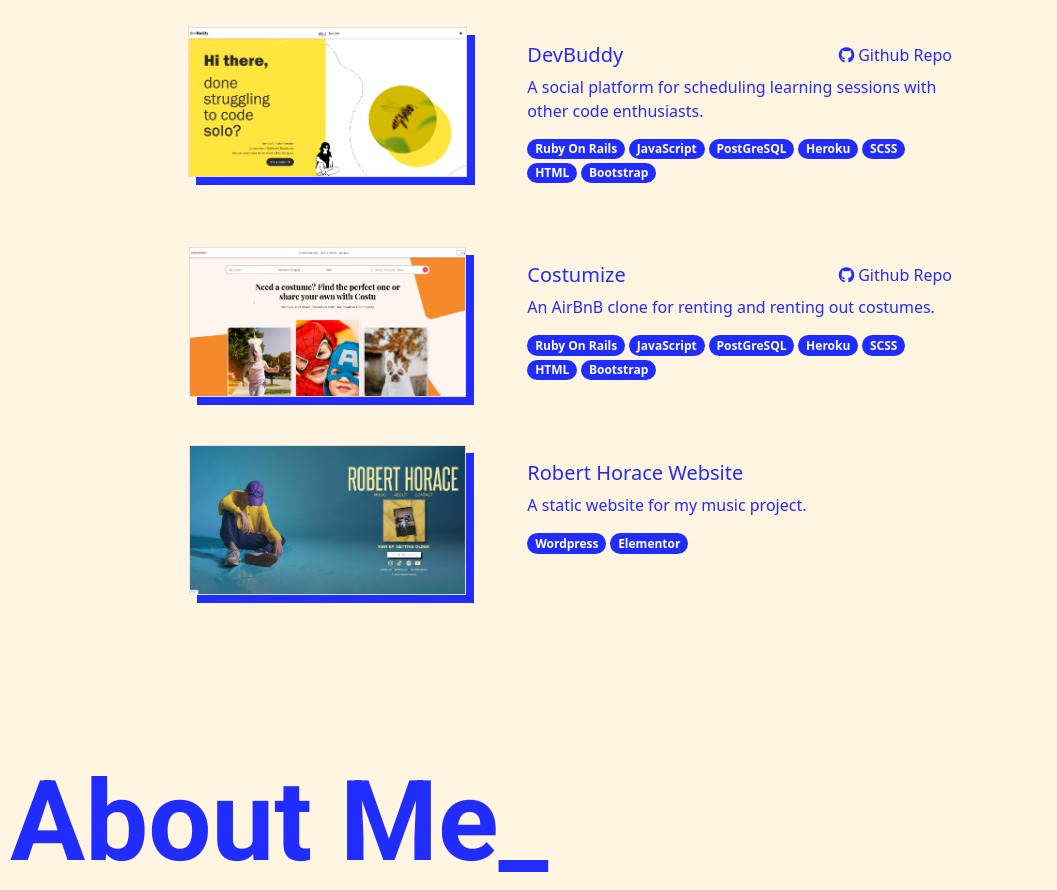
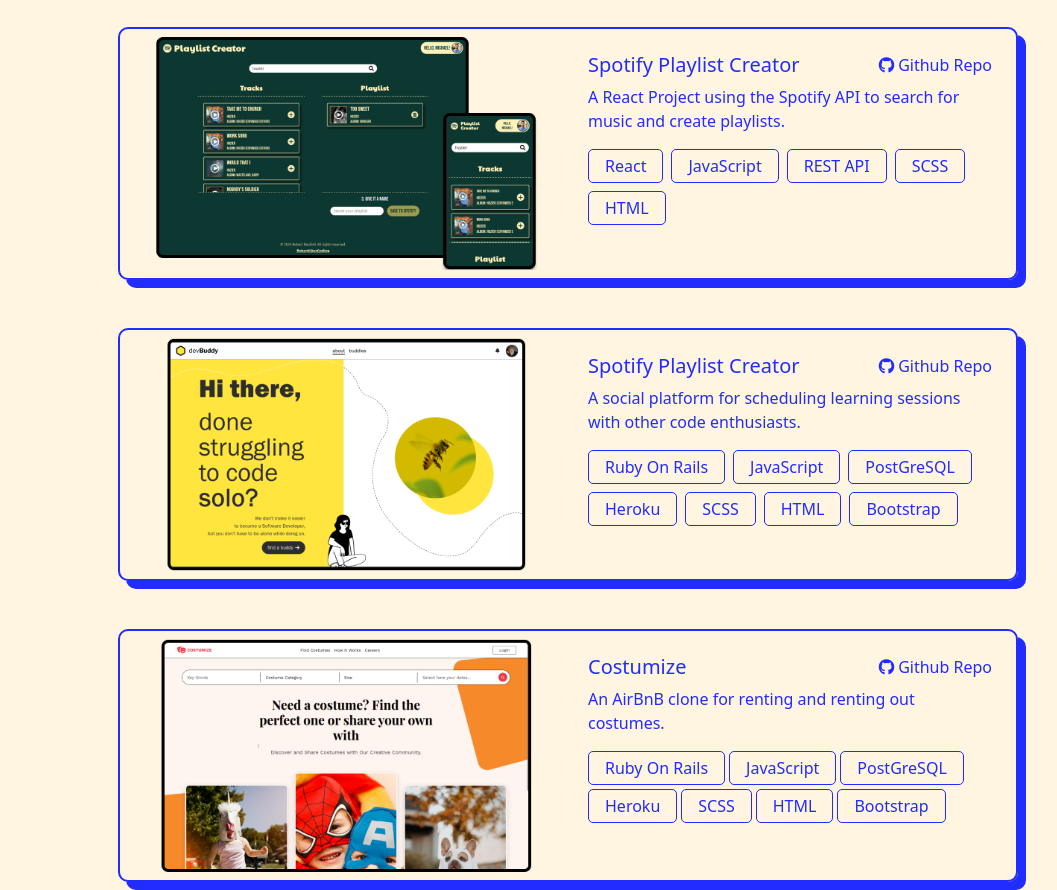
Before and after one commit to RobertLikesCoding/portfolio, a plain HTML site: page index.html in a window 1280 px wide. Shown: the part 1059-1949 px from the top of the page, without its empty margins (72-1129 px from the left). Drawn offline with nearby package versions, Linux system fonts and the light colour scheme.

Commit message:
added new project and new project card styling

```diff
--- a/assets/style.css
+++ b/assets/style.css
@@ -84,6 +84,16 @@ li .nav-link:hover {
   background-color: var(--clr-primary);
 }
 
+.skill-badge {
+  background-color: var(--clr-secondary);
+  color: var(--clr-primary);
+  font-size: 1rem;
+  font-weight: 500;
+  padding: 0.25rem 1rem;
+  border-radius: 5px;
+  border: 1px solid var(--clr-primary);
+}
+
 a {
   text-decoration: none;
 
@@ -120,10 +130,10 @@ a {
 }
 
 .card-width {
-  max-width: 800px;
+  max-width: 900px;
 
   img {
-    max-height: 150px;
+    max-width: 100%;
   }
 }
 
@@ -144,6 +154,9 @@ a {
 
 .project-card {
   transition: all 0.2s ease-in-out;
+  border: 2px solid var(--clr-primary);
+  border-radius: 10px;
+  box-shadow: 8px 8px 0 0 var(--clr-primary);
 
   &:hover {
     transform: scale(1.05);
@@ -153,6 +166,9 @@ a {
 .github-repo {
   &:hover {
     font-weight: 500;
+  }
+  &:active {
+    scale: 0.95;
   }
 }
 
--- a/index.html
+++ b/index.html
@@ -58,42 +58,70 @@
     <section id="projects" class="d-flex flex-column container pt-navbar">
         <span class="section-header my-5">Projects_</span>
         <div class="d-flex flex-column justify-content-center align-items-center py-3">
-          <div class="mb-5 card-width project-card w-100">
-            <div class="row g-4">
-              <div class="col-md-5 d-flex justify-content-center">
-                <a href="https://www.devbuddy.co" class="text-blue" target="blank">
-                  <img src="assets/images/grafik 2.png" class="object-fit-contain border blue-shadow" alt="screenshot of website devbuddy.">
+
+          <div class="mb-5 card-width project-card w-100 p-2">
+            <div class="row g-2">
+              <div class="col-md-6 d-flex justify-content-center">
+                <a href="https://rlc-playlist-creator.netlify.app/" class="text-blue" target="blank">
+                  <img src="assets/images/playlistCreator.png" class="object-fit-contain img-large" alt="screenshot of website.">
                 </a>
               </div>
-              <div class="col-md-7">
+              <div class="col-md-6">
                 <div class="card-body p-3">
                   <div class="d-flex justify-content-between">
-                    <a href="https://www.devbuddy.co" class="text-blue" target="blank"><h5 >DevBuddy</h5></a>
-                    <a href="https://github.com/clarroquia/devbuddy" class="text-blue github-repo" target="blank"><i class="fa-brands fa-github pe-1"></i>Github Repo</a>
+                    <a href="https://www.devbuddy.co" class="text-blue" target="blank"><h5>Spotify Playlist Creator</h5></a>
+                    <a href="https://github.com/RobertLikesCoding/Playlist-Creator" class="text-blue github-repo" target="blank"><i class="fa-brands fa-github pe-1"></i>Github Repo</a>
                   </div>
-                  <p class="text-blue">A social platform for scheduling learning sessions with other code enthusiasts.</p>
-                  <div class="d-flex gap-1 flex-wrap">
-                    <span class="badge rounded-pill badge-bg-blue">Ruby On Rails</span>
-                    <span class="badge rounded-pill badge-bg-blue">JavaScript</span>
-                    <span class="badge rounded-pill badge-bg-blue">PostGreSQL</span>
-                    <span class="badge rounded-pill badge-bg-blue">Heroku</span>
-                    <span class="badge rounded-pill badge-bg-blue">SCSS</span>
-                    <span class="badge rounded-pill badge-bg-blue">HTML</span>
-                    <span class="badge rounded-pill badge-bg-blue">Bootstrap</span>
+                  <p class="text-blue">A React Project using the Spotify API to search for music and create playlists.</p>
+                  <div class="d-flex gap-2 flex-wrap">
+                    <span class="skill-badge">React</span>
+                    <span class="skill-badge">JavaScript</span>
+                    <span class="skill-badge">REST API</span>
+                    <span class="skill-badge">SCSS</span>
+                    <span class="skill-badge">HTML</span>
                   </div>
                 </div>
               </div>
             </div>
           </div>
 
-          <div class="mb-5 card-width project-card w-100">
-            <div class="row g-4">
-              <div class="col-md-5 d-flex justify-content-center">
-                <a href="https://airbnb-costumize-0a7572564e14.herokuapp.com/costumes" class="text-blue" target="blank">
-                  <img src="assets/images/grafik 3.png" class="object-fit-contain border blue-shadow" alt="screenshot of website devbuddy.">
+
+          <div class="mb-5 card-width project-card w-100 p-2">
+            <div class="row g-2">
+              <div class="col-md-6 d-flex justify-content-center align-items-center">
+                <a href="https://www.devbuddy.co" class="text-blue" target="blank">
+                  <img src="assets/images/devBuddyFrame.png" class="object-fit-contain img-large" alt="screenshot of website.">
                 </a>
               </div>
-              <div class="col-md-7">
+              <div class="col-md-6">
+                <div class="card-body p-3">
+                  <div class="d-flex justify-content-between">
+                    <a href="https://www.devbuddy.co" class="text-blue" target="blank"><h5>Spotify Playlist Creator</h5></a>
+                    <a href="https://github.com/RobertLikesCoding/Playlist-Creator" class="text-blue github-repo" target="blank"><i class="fa-brands fa-github pe-1"></i>Github Repo</a>
+                  </div>
+                  <p class="text-blue">A social platform for scheduling learning sessions with other code enthusiasts.</p>
+                  <div class="d-flex gap-2 flex-wrap">
+                    <span class="skill-badge">Ruby On Rails</span>
+                    <span class="skill-badge">JavaScript</span>
+                    <span class="skill-badge">PostGreSQL</span>
+                    <span class="skill-badge">Heroku</span>
+                    <span class="skill-badge">SCSS</span>
+                    <span class="skill-badge">HTML</span>
+                    <span class="skill-badge">Bootstrap</span>
+                  </div>
+                </div>
+              </div>
+            </div>
+          </div>
+
+          <div class="mb-5 card-width project-card w-100 p-2">
+            <div class="row g-2">
+              <div class="col-md-6 d-flex justify-content-center">
+                <a href="https://airbnb-costumize-0a7572564e14.herokuapp.com/costumes" class="text-blue" target="blank">
+                  <img src="assets/images/costumizeFrame.png" class="object-fit-contain" alt="screenshot of website.">
+                </a>
+              </div>
+              <div class="col-md-6">
                 <div class="card-body p-3">
                   <div class="d-flex justify-content-between">
                     <a href="https://airbnb-costumize-0a7572564e14.herokuapp.com/costumes" class="text-blue" target="blank"><h5 >Costumize</h5></a>
@@ -101,33 +129,33 @@
                   </div>
                   <p class="text-blue">An AirBnB clone for renting and renting out costumes.</p>
                   <div class="d-flex gap-1 flex-wrap">
-                    <span class="badge rounded-pill badge-bg-blue">Ruby On Rails</span>
-                    <span class="badge rounded-pill badge-bg-blue">JavaScript</span>
-                    <span class="badge rounded-pill badge-bg-blue">PostGreSQL</span>
-                    <span class="badge rounded-pill badge-bg-blue">Heroku</span>
-                    <span class="badge rounded-pill badge-bg-blue">SCSS</span>
-                    <span class="badge rounded-pill badge-bg-blue">HTML</span>
-                    <span class="badge rounded-pill badge-bg-blue">Bootstrap</span>
+                    <span class="skill-badge">Ruby On Rails</span>
+                    <span class="skill-badge">JavaScript</span>
+                    <span class="skill-badge">PostGreSQL</span>
+                    <span class="skill-badge">Heroku</span>
+                    <span class="skill-badge">SCSS</span>
+                    <span class="skill-badge">HTML</span>
+                    <span class="skill-badge">Bootstrap</span>
                   </div>
                 </div>
               </div>
             </div>
           </div>
 
-          <div class="mb-5 card-width project-card w-100">
-            <div class="row g-4">
-              <div class="col-md-5 d-flex justify-content-center">
+          <div class="mb-5 card-width project-card w-100 p-2">
+            <div class="row g-2">
+              <div class="col-md-6 d-flex justify-content-center">
                 <a href="https://www.roberthoracemusic.com" class="text-blue" target="blank">
-                  <img src="assets/images/grafik 4.png" class="object-fit-contain border blue-shadow" alt="screenshot of website devbuddy.">
+                  <img src="assets/images/horaceFrame.png" class="object-fit-contain" alt="screenshot of website.">
                 </a>
               </div>
-              <div class="col-md-7">
+              <div class="col-md-6">
                 <div class="card-body p-3">
                   <a href="https://www.roberthoracemusic.com" class="text-blue" target="blank"><h5 >Robert Horace Website</h5></a>
                   <p class="text-blue">A static website for my music project.</p>
                   <div class="d-flex gap-1 flex-wrap">
-                    <span class="badge rounded-pill badge-bg-blue">Wordpress</span>
-                    <span class="badge rounded-pill badge-bg-blue">Elementor</span>
+                    <span class="skill-badge">Wordpress</span>
+                    <span class="skill-badge">Elementor</span>
                   </div>
                 </div>
               </div>
```
Also changed, not shown: assets/images/costumize.png (renamed from assets/images/grafik 3.png), assets/images/costumizeFrame.png (added), assets/images/devBuddy.png (renamed from assets/images/grafik 2.png), assets/images/devBuddyFrame.png (added), assets/images/horace.png (renamed from assets/images/grafik 4.png), assets/images/horaceFrame.png (added), assets/images/playlistCreator.png (added).
